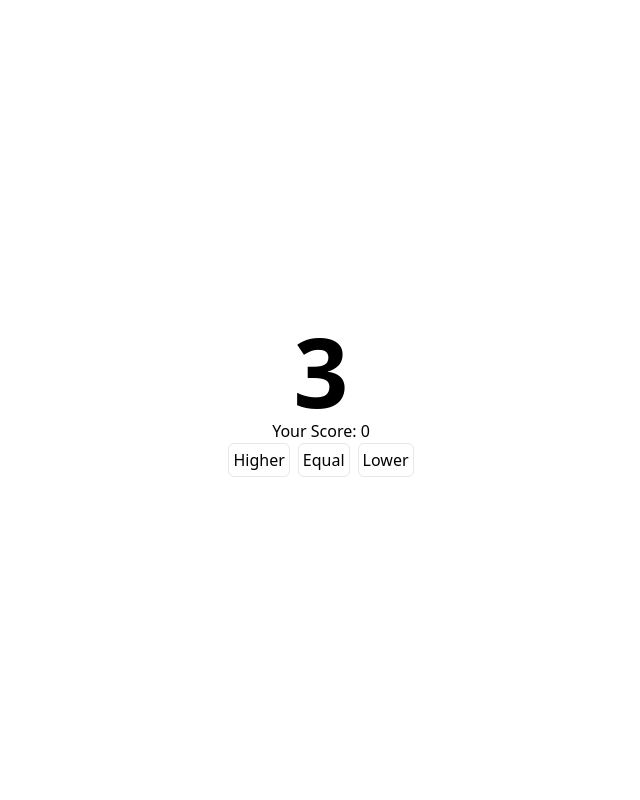
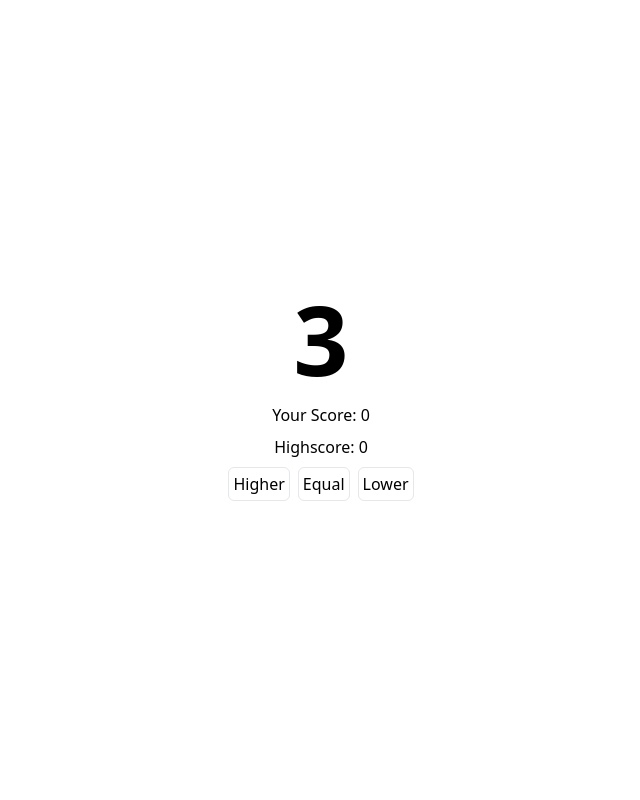
Before and after one commit to jaydenstokes/mobile-dev-rad, a Flask app: page / in a window 1280 px wide. Shown: the whole page, without its empty margins (319-959 px from the left). Run offline with Flask 3, Linux system fonts and the light colour scheme; some libraries are stand-ins or nearby versions.

Commit message:
Added highscores

```diff
--- a/app.py
+++ b/app.py
@@ -3,6 +3,7 @@ from flask import Flask, render_template, jsonify, request
 
 app = Flask(__name__)
 score = 0
+highscore = 0
 
 
 def determine_win(prediction, prev_roll, new_roll):
@@ -22,7 +23,7 @@ def index():
 
 @app.route('/roll', methods=["POST"])
 def dice_roll():
-    global score
+    global score, highscore
     body = request.json
     prev_roll = body['previous']
     prediction = body['prediction']
@@ -31,11 +32,14 @@ def dice_roll():
 
     if did_win:
         score += 1
+        if score >= highscore:
+            highscore = score
     else:
         score = 0
 
     return jsonify({
         "roll": new_roll,
         "win": did_win,
-        "score": score
+        "score": score,
+        "highscore": highscore
     })
--- a/templates/index.html
+++ b/templates/index.html
@@ -5,17 +5,19 @@
     <meta name="viewport" content="width=device-width, initial-scale=1.0">
     <script src="https://cdn.tailwindcss.com"></script>
 </head>
-<body class="flex flex-col flex-1 items-center justify-center min-h-screen">
+<body class="flex flex-col flex-1 items-center justify-center min-h-screen gap-2">
     <h1 id="rolled-number" class="text-8xl font-bold">
       {{ initial_number }}
     </h1>
     <p id="rolled" class="text-4xl"></p>
     <p id="score">Your Score: 0</p>
+    <p id="highscore">Highscore: 0</p>
     <div class="flex flex-row gap-2">
         <button id="higher" class="border p-1 rounded-md" onclick="rollDie('higher')">Higher</button>
         <button id="equal" class="border p-1 rounded-md" onclick="rollDie('equal')">Equal</button>
         <button id="lower" class="border p-1 rounded-md" onclick="rollDie('lower')">Lower</button>
     </div>
+    <p id="answered"></p>
 </body>
 <script>
     const diceFaces = {
@@ -29,8 +31,10 @@
 
     const delay = ms => new Promise(res => setTimeout(res, ms));
     const scoreElement = document.getElementById('score');
+    const highscoreElement = document.getElementById('highscore');
     const rolledElement = document.getElementById('rolled-number');
     const youRolledElement = document.getElementById('rolled');
+    const answeredElement = document.getElementById('answered');
 
     let canContinue = true;
 
@@ -63,7 +67,9 @@
         if (body) {
             rolledElement.innerText = body.roll;
             youRolledElement.innerText = `${diceFaces[body.roll]}`;
-            scoreElement.innerText = body.score;
+            scoreElement.innerText = `Your Score: ${body.score}`;
+            highscoreElement.innerText = `Highscore: ${body.highscore}`;
+            answeredElement.innerText = body.win ? 'You answered correctly!' : 'You answered incorrectly!';
         }
     }
 </script>
```
